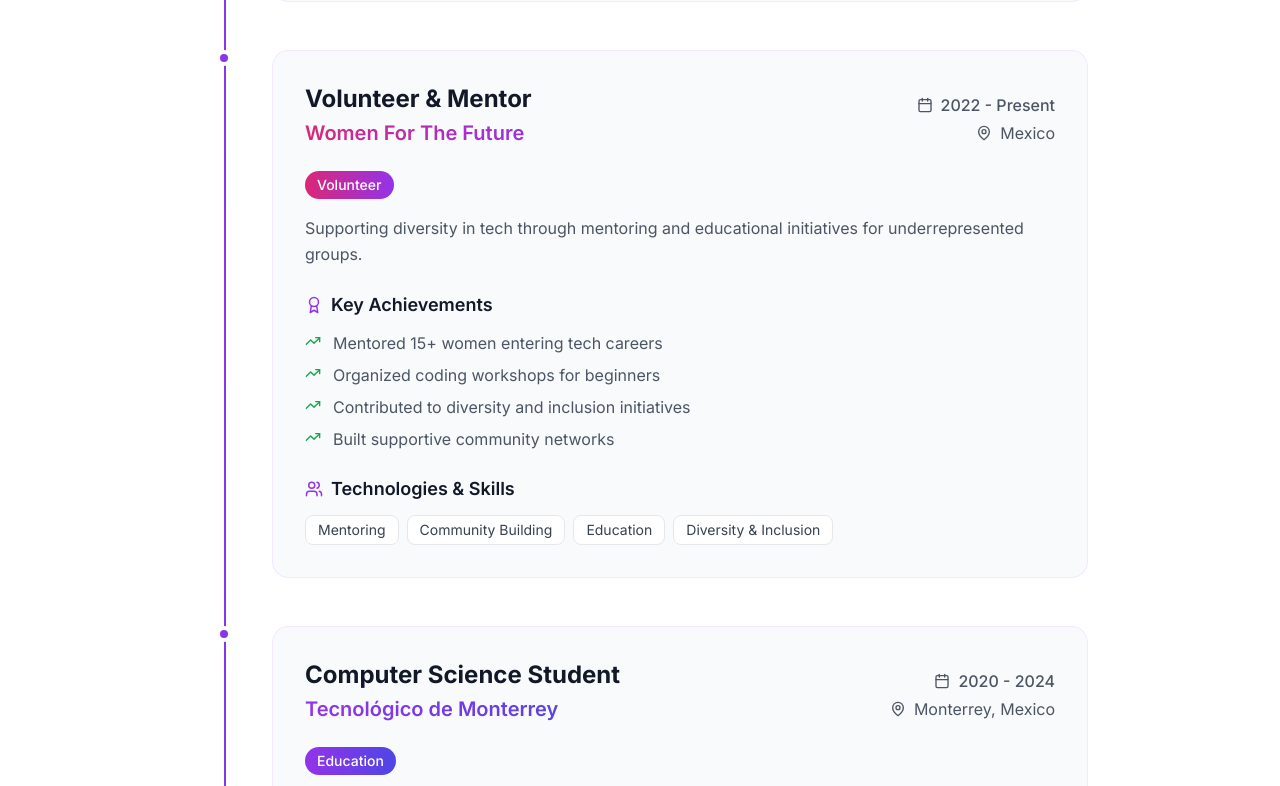
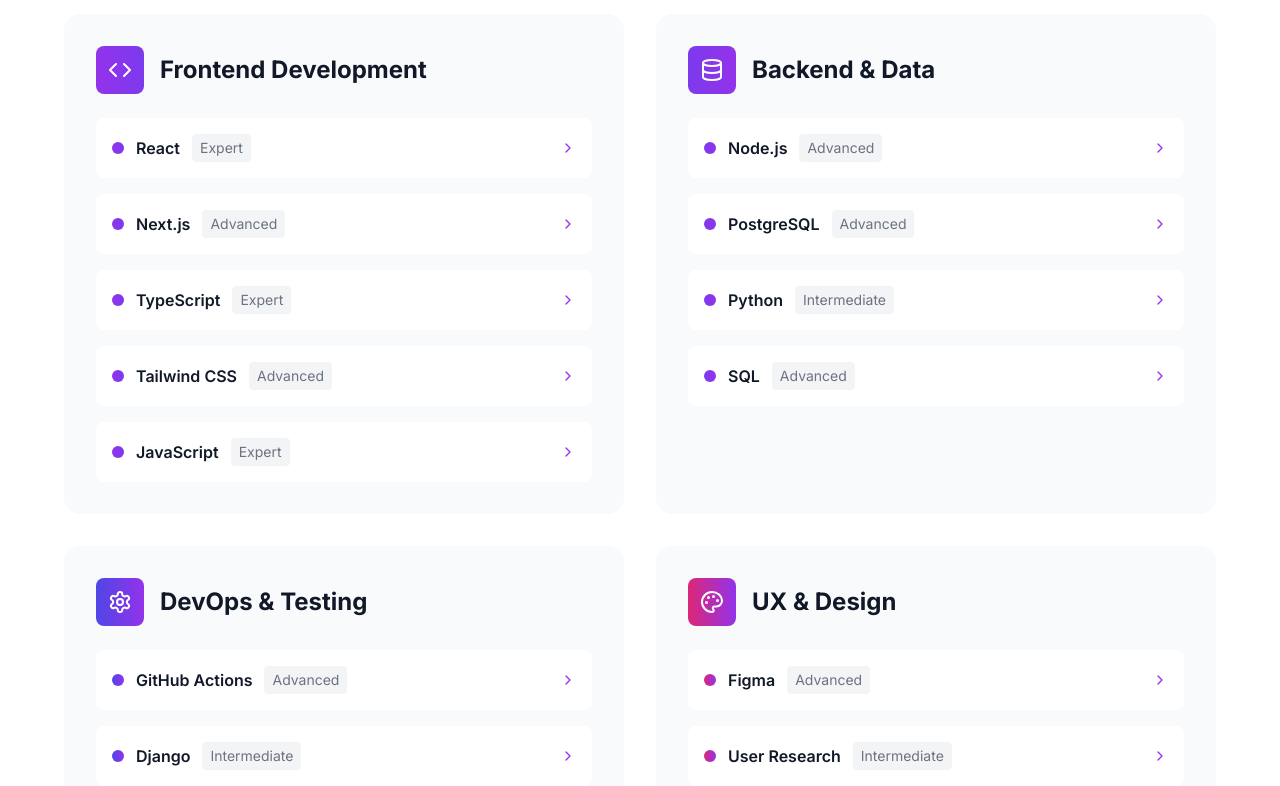
Before and after one commit to vanecuevar98/Vanessaportafolio, a React (Vite) app: page / in a window 1280 px wide. Shown: the part 4994-5780 px from the top of the page. Built offline with nearby package versions, Linux system fonts and the light colour scheme.

Commit message:
changing expirience for skills

```diff
--- a/src/App.tsx
+++ b/src/App.tsx
@@ -1,4 +1,3 @@
-import React from 'react';
 import { BrowserRouter as Router } from 'react-router-dom';
 import { ThemeProvider } from './contexts/ThemeContext';
 import Header from './components/Header';
@@ -18,8 +17,8 @@ function App() {
           <main>
             <Hero />
             <About />
+            <Experience />
             <Skills />
-            <Experience />
             <Contact />
           </main>
           <Footer />
--- a/src/components/Footer.tsx
+++ b/src/components/Footer.tsx
@@ -124,7 +124,7 @@ const Footer: React.FC = () => {
             <div className="flex items-center space-x-2 text-purple-200 mb-4 md:mb-0">
               <span>© {currentYear} Vanessa Cuevas Arroyo. Made with</span>
               <Heart size={16} className="text-red-400 animate-pulse" />
-              <span>and lots of coffee</span>
+              <span>and lots of pre-workout</span>
             </div>
 
             <button
--- a/src/components/Skills.tsx
+++ b/src/components/Skills.tsx
@@ -10,12 +10,33 @@ const Skills: React.FC = () => {
       title: "Frontend Development",
       color: "from-purple-600 to-violet-600",
       skills: [
-        { name: "React", level: "Expert", impact: "Built 10+ production apps with 99.9% uptime" },
-        { name: "Next.js", level: "Advanced", impact: "Improved SEO performance by 40%" },
-        { name: "TypeScript", level: "Expert", impact: "Reduced runtime errors by 60%" },
-        { name: "Tailwind CSS", level: "Advanced", impact: "Accelerated development by 50%" },
-        { name: "JavaScript", level: "Expert", impact: "5+ years of production experience" }
-      ]
+  {
+    name: "React",
+    level: "Expert",
+    impact: "Built resilient front-ends that deliver smooth user experiences"
+  },
+  {
+    name: "Next.js",
+    level: "Advanced",
+    impact: "Boosted SEO and refined content delivery"
+  },
+  {
+    name: "TypeScript",
+    level: "Expert",
+    impact: "Elevated code reliability with strict typing"
+  },
+  {
+    name: "Tailwind CSS",
+    level: "Advanced",
+    impact: "Accelerated UI development with utility-first styling"
+  },
+  {
+    name: "JavaScript",
+    level: "Expert",
+    impact: "Leveraged deep JS knowledge for performant apps"
+  }
+]
+
     },
     {
       icon: <Database className="w-6 h-6" />,
@@ -23,8 +44,8 @@ const Skills: React.FC = () => {
       color: "from-violet-600 to-purple-600",
       skills: [
         { name: "Node.js", level: "Advanced", impact: "Built scalable APIs serving 10k+ users" },
-        { name: "PostgreSQL", level: "Advanced", impact: "Optimized queries reducing load time by 70%" },
-        { name: "Python", level: "Intermediate", impact: "Automated data pipelines processing 1M+ records" },
+        { name: "PostgreSQL", level: "Advanced", impact: "Optimized queries reducing load time" },
+        { name: "Python", level: "Intermediate", impact: "Automated data pipelines processing" },
         { name: "SQL", level: "Advanced", impact: "Designed efficient database schemas" },
       ]
     },
@@ -33,9 +54,12 @@ const Skills: React.FC = () => {
       title: "DevOps & Testing",
       color: "from-indigo-600 to-purple-600",
       skills: [
-        { name: "GitHub Actions", level: "Advanced", impact: "Automated CI/CD reducing deployment time by 80%" },
-        { name: "Jest", level: "Advanced", impact: "Achieved 90%+ test coverage on critical features" },
-        { name: "Docker", level: "Intermediate", impact: "Containerized applications for consistent deployments" },
+        { name: "GitHub Actions", level: "Advanced", impact: "Automated CI/CD reducing deployment time" },
+        {
+    name: "Django",
+    level: "Intermediate",
+    impact: "Developed maintainable web apps with server-side logic"
+  },
         { name: "AWS", level: "Intermediate", impact: "Deployed scalable cloud infrastructure" },
         { name: "Git", level: "Expert", impact: "Managed complex branching strategies for large teams" }
       ]
@@ -121,23 +145,6 @@ const Skills: React.FC = () => {
               </div>
             ))}
           </div>
-
-          {/* Skills Summary */}
-          <div className="mt-16 text-center">
-            <div className="bg-gradient-to-r from-purple-600 to-violet-600 text-white rounded-2xl p-8">
-              <h3 className="text-2xl font-bold mb-4">Ready to Build Something Amazing?</h3>
-              <p className="text-lg opacity-90 mb-6">
-                With expertise across the full stack and a passion for user-centered design,
-                I'm equipped to tackle complex challenges and deliver exceptional results.
-              </p>
-              <div className="flex flex-wrap justify-center gap-4 text-sm">
-                <span className="bg-white/20 px-3 py-1 rounded-full">5+ Years Experience</span>
-                <span className="bg-white/20 px-3 py-1 rounded-full">20+ Technologies</span>
-                <span className="bg-white/20 px-3 py-1 rounded-full">10+ Projects Delivered</span>
-                <span className="bg-white/20 px-3 py-1 rounded-full">99.9% Uptime</span>
-              </div>
-            </div>
-          </div>
         </div>
       </div>
     </section>
```
